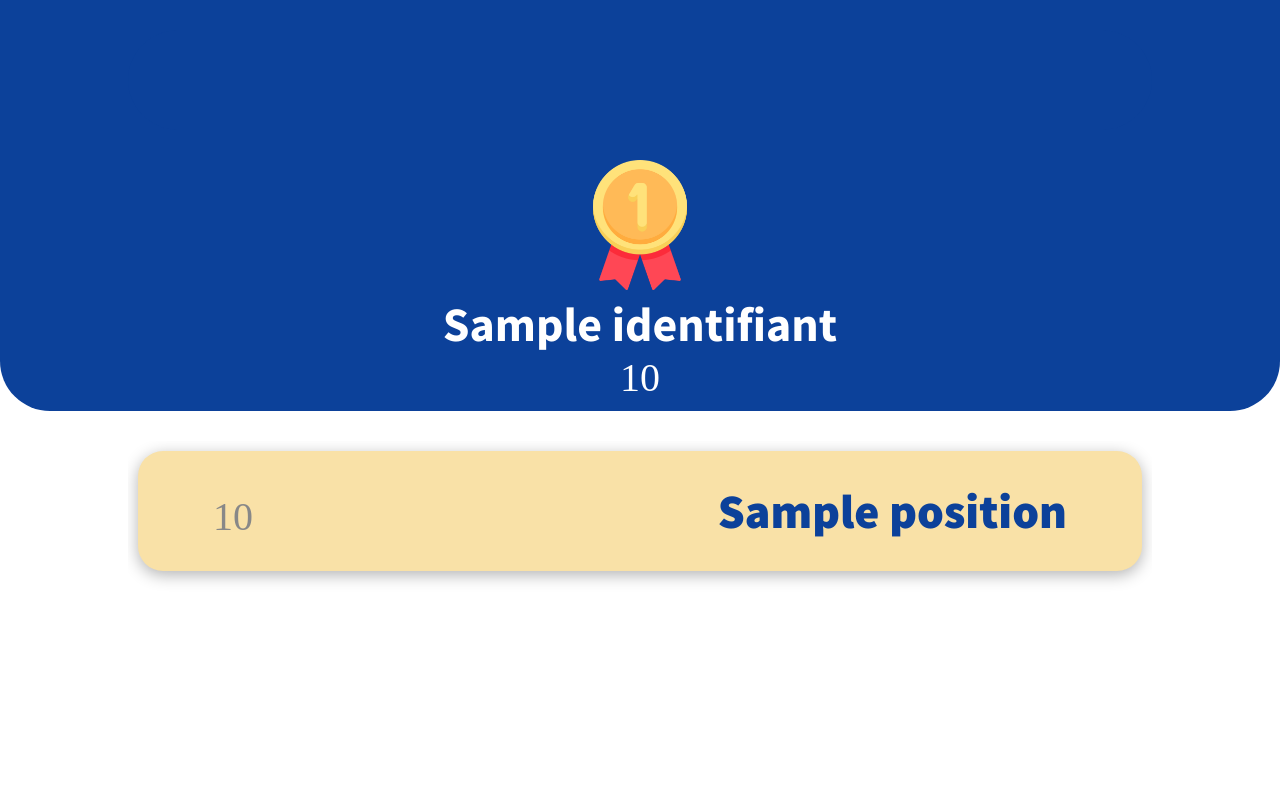
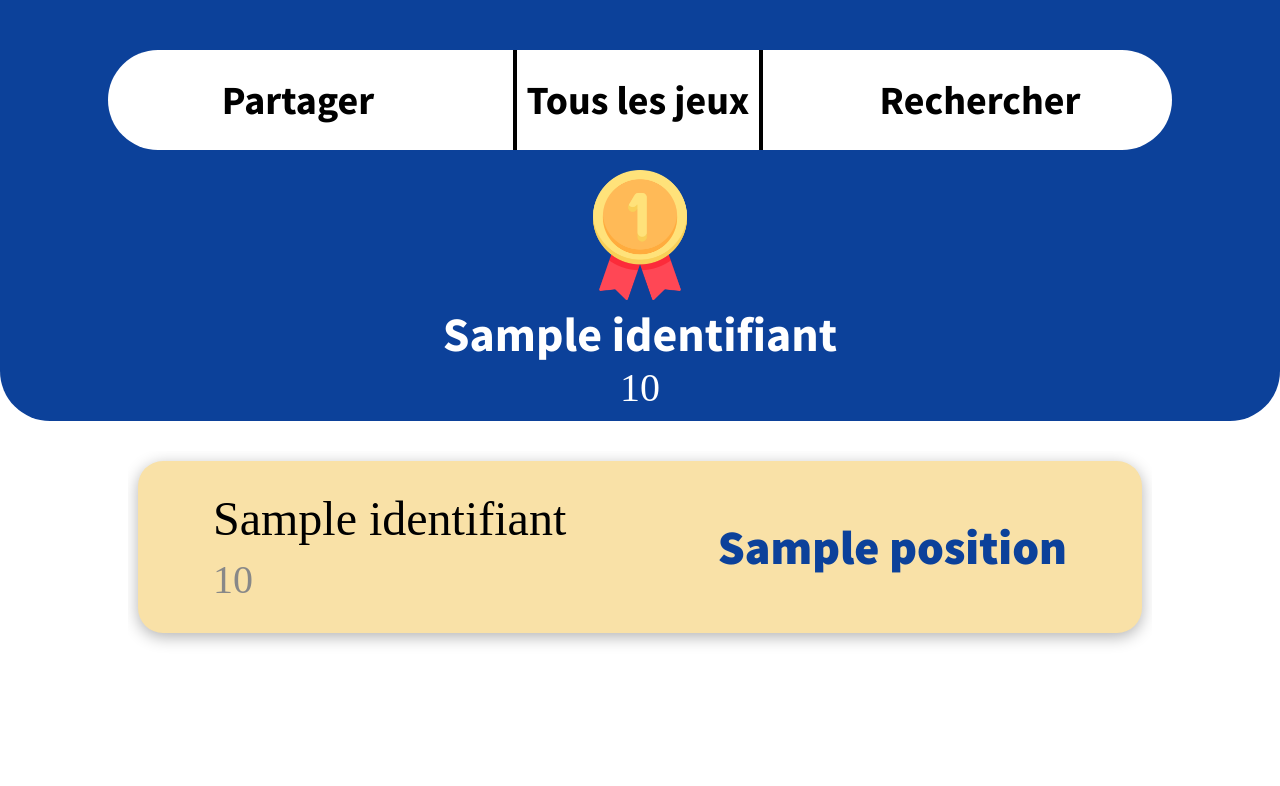
Before and after one commit to Raphaelo2004/LesGlobulesBlancs, a Symfony app: template app/cpam/templates/leaderboard/index.html.twig in a window 1280 px wide. Shown: the part 209-995 px from the top of the page. Before the commit the page ends 791 px from the top, so only its background shows below. Run offline with Twig, Linux system fonts and the light colour scheme; the template is opened without the code that fills it: most values are stand-ins (such as "Sample title", 1, 10 or a date in 2020); style sheets or scripts are compiled from the project's sources; some libraries are stand-ins or nearby versions; some web fonts are replaced.

Commit message:
leaderboard filter

```diff
--- a/app/cpam/public/css/leaderboard/leaderboard.css
+++ b/app/cpam/public/css/leaderboard/leaderboard.css
@@ -152,8 +152,44 @@ a {
 
 .filter_bar {
   height: 100px;
-  background-color: #0C419A;
+  background-color: #ffffff;
   border-radius: 50px;
   width: 80%;
-  margin-bottom: 30px;
+  display: flex;
+  align-items: center;
+  justify-content: space-around;
+  padding: 0 20px;
+  margin: 20px 0;
+}
+
+.share_score, .game_name, .search_player {
+  width: 250px;
+  background: transparent;
+  border: none;
+  text-align: center;
+  display: flex;
+  justify-content: center;
+  align-items: center;
+}
+
+.game_name {
+  border-right: 4px solid #000000;
+  border-left: 4px solid #000000;
+  -webkit-appearance: none;
+     -moz-appearance: none;
+          appearance: none;
+  height: 100px;
+}
+
+.game_name option {
+  font-size: 14px;
+  text-align: center;
+}
+
+.search_player::-moz-placeholder {
+  color: #000000;
+}
+
+.search_player::placeholder {
+  color: #000000;
 }/*# sourceMappingURL=leaderboard.css.map */
--- a/app/cpam/public/css/leaderboard/leaderboard.scss
+++ b/app/cpam/public/css/leaderboard/leaderboard.scss
@@ -38,11 +38,40 @@
     height: 1200px;
 }
 
-.filter_bar{
+.filter_bar {
     height: 100px;
-    background-color: $color-blue-main;
+    background-color: $color-white;
     border-radius: $border-radius-pop-up;
     width: 80%;
+    display: flex;
+    align-items: center;
+    justify-content: space-around;
+    padding: 0 20px;
+    margin: 20px 0;
+}
 
-    margin-bottom: 30px;
+.share_score, .game_name, .search_player {
+    width: 250px;
+    background: transparent;
+    border: none;
+    text-align: center;
+    display: flex;
+    justify-content: center;
+    align-items: center;
 }
+
+.game_name {
+    border-right: 4px solid $color-black;
+    border-left: 4px solid $color-black;
+    appearance: none;
+    height: 100px;
+}
+
+.game_name option {
+    font-size: 14px;
+    text-align: center;
+}
+
+.search_player::placeholder {
+    color: $color-black;
+}
--- /dev/null
+++ b/app/cpam/public/js/leaderboard/leaderboard.js
@@ -0,0 +1,34 @@
+document.addEventListener('DOMContentLoaded', function() {
+    var gameSelect = document.querySelector('.game_name');
+    if (gameSelect) {
+        gameSelect.addEventListener('change', function() {
+            var jeuId = this.value;
+            var currentUrl = window.location.href.split('?')[0];
+            if (jeuId === "0") {
+                window.location.href = currentUrl;
+            } else {
+                window.location.href = currentUrl + '?jeu_id=' + jeuId;
+            }
+        });
+    }
+    const searchInput = document.querySelector(".search_player");
+    const classementItems = document.querySelectorAll(".classement_item"); // Sélectionne tous les items du classement
+
+    searchInput.addEventListener("input", function() {
+        const searchValue = this.value.toLowerCase(); // Récupère la valeur de l'input en minuscule
+
+        classementItems.forEach(item => {
+            const userNameElement = item.querySelector(".classement_utilisateur p"); // Récupère le nom du joueur
+            if (userNameElement) {
+                const identifiant = userNameElement.textContent.toLowerCase(); // Récupère le texte et met en minuscule
+
+                // Vérifie si l'élément doit être filtré
+                if (identifiant.includes(searchValue) || item.classList.contains("item_fixe")) {
+                    item.style.display = ""; // Garde visible si l'identifiant correspond ou si c'est un item fixe
+                } else {
+                    item.style.display = "none"; // Cache uniquement les éléments non fixés qui ne correspondent pas
+                }
+            }
+        });
+    });
+});
--- a/app/cpam/src/Controller/LeaderboardController.php
+++ b/app/cpam/src/Controller/LeaderboardController.php
@@ -3,6 +3,7 @@
 namespace App\Controller;
 
 use App\Entity\Utilisateur;
+use App\Entity\Jeu;
 use App\Service\ClassementService;
 use App\Services\NavigationService;
 use Doctrine\ORM\EntityManagerInterface;
@@ -35,7 +36,6 @@ class LeaderboardController extends AbstractController
         $jeuId = $request->query->get('jeu_id'); // Récupérer l'ID du jeu depuis l'URL
         $scoreUser = null;
 
-        $jeuId = 2;
         if ($utilisateurId) {
             if ($jeuId) {
                 // Récupérer le score pour un jeu spécifique
@@ -48,6 +48,9 @@ class LeaderboardController extends AbstractController
             }
         }
 
+        $jeux = $this->entityManager->getRepository(Jeu::class)->findAll();
+
+
 
         // Renvoyer la réponse avec le rendu de la vue
         return $this->render('leaderboard/index.html.twig', [
@@ -58,6 +61,7 @@ class LeaderboardController extends AbstractController
             'classement' => $classement,
             'scoreUser' => $scoreUser,
             'jeuId' => $jeuId,
+            'jeux' => $jeux,
         ]);
     }
 }
--- a/app/cpam/templates/leaderboard/index.html.twig
+++ b/app/cpam/templates/leaderboard/index.html.twig
@@ -20,7 +20,14 @@
 
     <div class="number1">
         <div class="filter_bar">
-            <!-- Optionnel: ajout de barres de filtres si nécessaire -->
+            <button class="share_score para--bold para--large">Partager</button>
+            <select class="game_name para--bold para--large">
+                <option value="0">Tous les jeux</option>
+                {% for jeu in jeux %}
+                    <option value="{{ jeu.id }}" {% if jeuId == jeu.id %}selected{% endif %}>{{ jeu.nomJeu }}</option>
+                {% endfor %}
+            </select>
+            <input type="text" class="search_player para--bold para--large" placeholder="Rechercher">
         </div>
 
         <div class="number1_position">
@@ -28,10 +35,10 @@
         </div>
 
         <div class="number1_utilisateur">
-            {% if leader %}
+            {% if leader is defined and leader.identifiant is defined %}
                 <p class="para--bold para--extralarge">{{ leader.identifiant }}</p>
-            {% else %}
-                <p class="para--bold para--extralarge">{{ identifiant }}</p>
+            {% elseif utilisateur is defined and utilisateur.identifiant%}
+                <p class="para--bold para--extralarge">{{ utilisateur.identifiant }}</p>
             {% endif %}
         </div>
 
@@ -56,4 +63,11 @@
     {% endif %}
 </div>
 
+
 {% endblock %}
+
+
+{% block javascripts %}
+    <script src="{{ asset('js/leaderboard/leaderboard.js') }}"></script>
+     <script src="{{ asset('js/global/global.js') }}"></script>
+{% endblock %}
```
Also changed, not shown: 1 other file.
